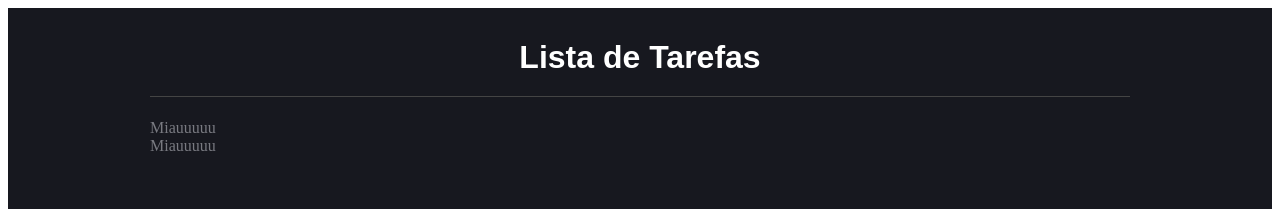
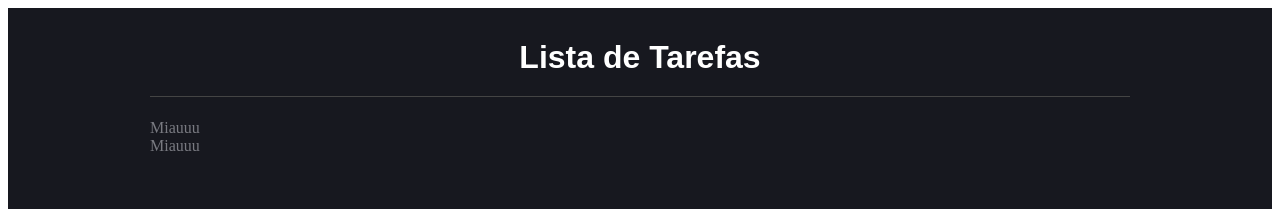
Before and after one commit to higucavalcanti/Simple_ToDo_TS, a React (Create React App) app in the folder todo/: page / in a window 1280 px wide. Shown: the top 209 px of the page. Built offline with nearby package versions, Linux system fonts and the light colour scheme.

Commit message:
Importando style do ListItem

```diff
--- a/todo/src/components/ListItem/index.tsx
+++ b/todo/src/components/ListItem/index.tsx
@@ -1,5 +1,9 @@
+import * as C from './styles';
+
 export const ListItem = () => {
     return (
-        <div>Miauuuuu</div>
+        <C.Container>
+            Miauuu
+        </C.Container>
     );
 }
```
